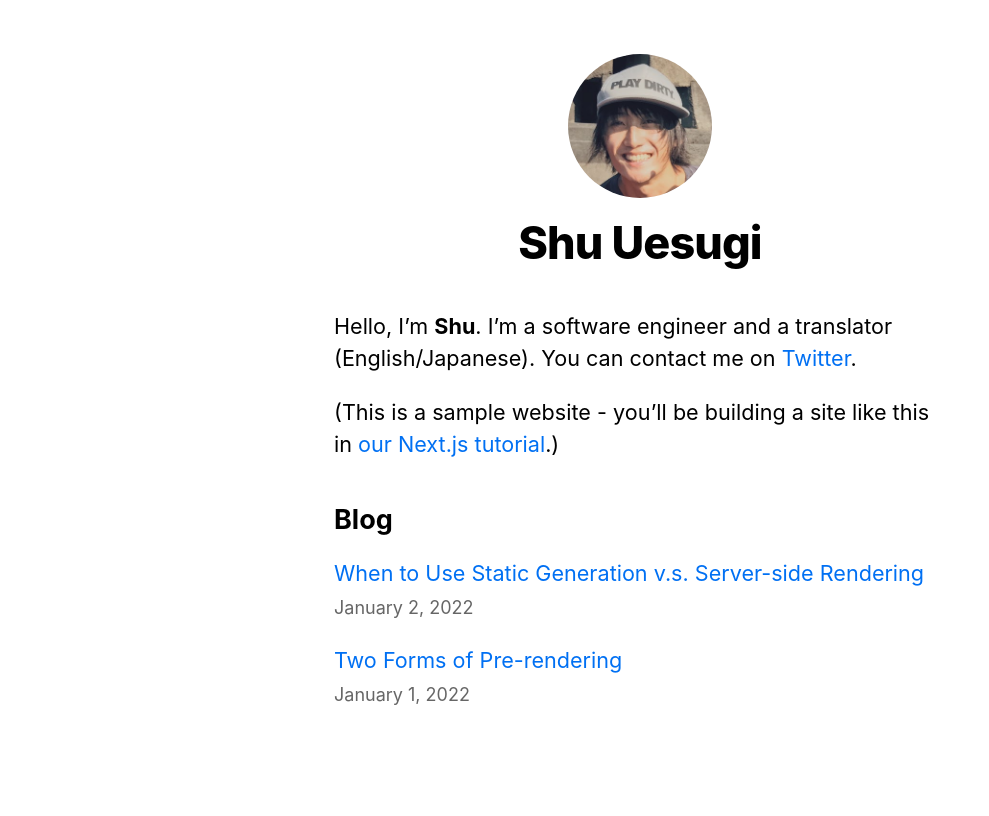
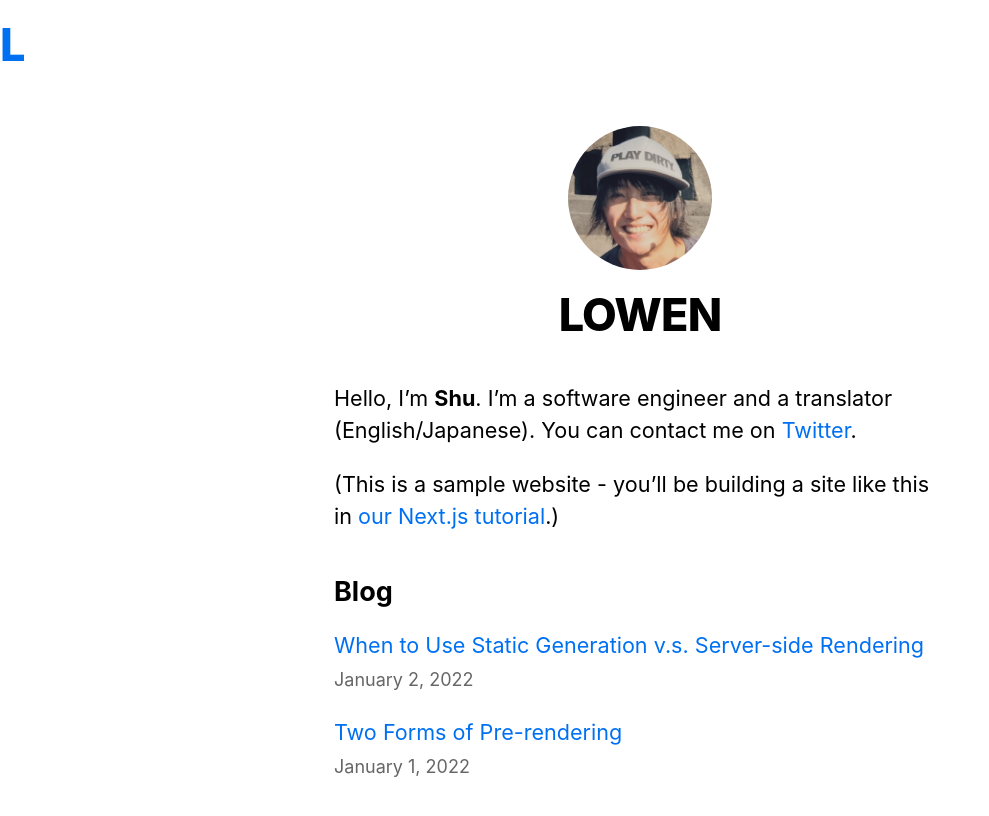
Before and after one commit to supervisualdesign/next-portfolio, a Next.js app: page / in a window 1280 px wide. Shown: the top 816 px of the page, without its empty margins (0-989 px from the left). Built offline with nearby package versions, Linux system fonts and the light colour scheme.

Commit message:
Create layout.js

```diff
--- a/components/layout.js
+++ b/components/layout.js
@@ -1,16 +1,20 @@
+import Side from './side'
 import Head from 'next/head'
 import Image from 'next/image'
 import styles from './layout.module.css'
 import utilStyles from '../styles/utils.module.css'
 import Link from 'next/link'
 
-const name = 'Shu Uesugi'
-export const siteTitle = 'Next.js Sample Website'
+const name = 'LOWEN'
+export const siteTitle = 'Portfolio'
 
 export default function Layout({ children, home }) {
   return (
-    <div className={styles.container}>
-      <Head>
+<section
+    className={styles.layout} >
+
+    <Side />
+       <Head>
         <link rel="icon" href="/favicon.ico" />
         <meta
           name="description"
@@ -25,6 +29,8 @@ export default function Layout({ children, home }) {
         <meta name="og:title" content={siteTitle} />
         <meta name="twitter:card" content="summary_large_image" />
       </Head>
+
+    <div className={styles.container}>
       <header className={styles.header}>
         {home ? (
           <>
@@ -65,5 +71,7 @@ export default function Layout({ children, home }) {
         </div>
       )}
     </div>
+
+</section>
   )
 }
```
